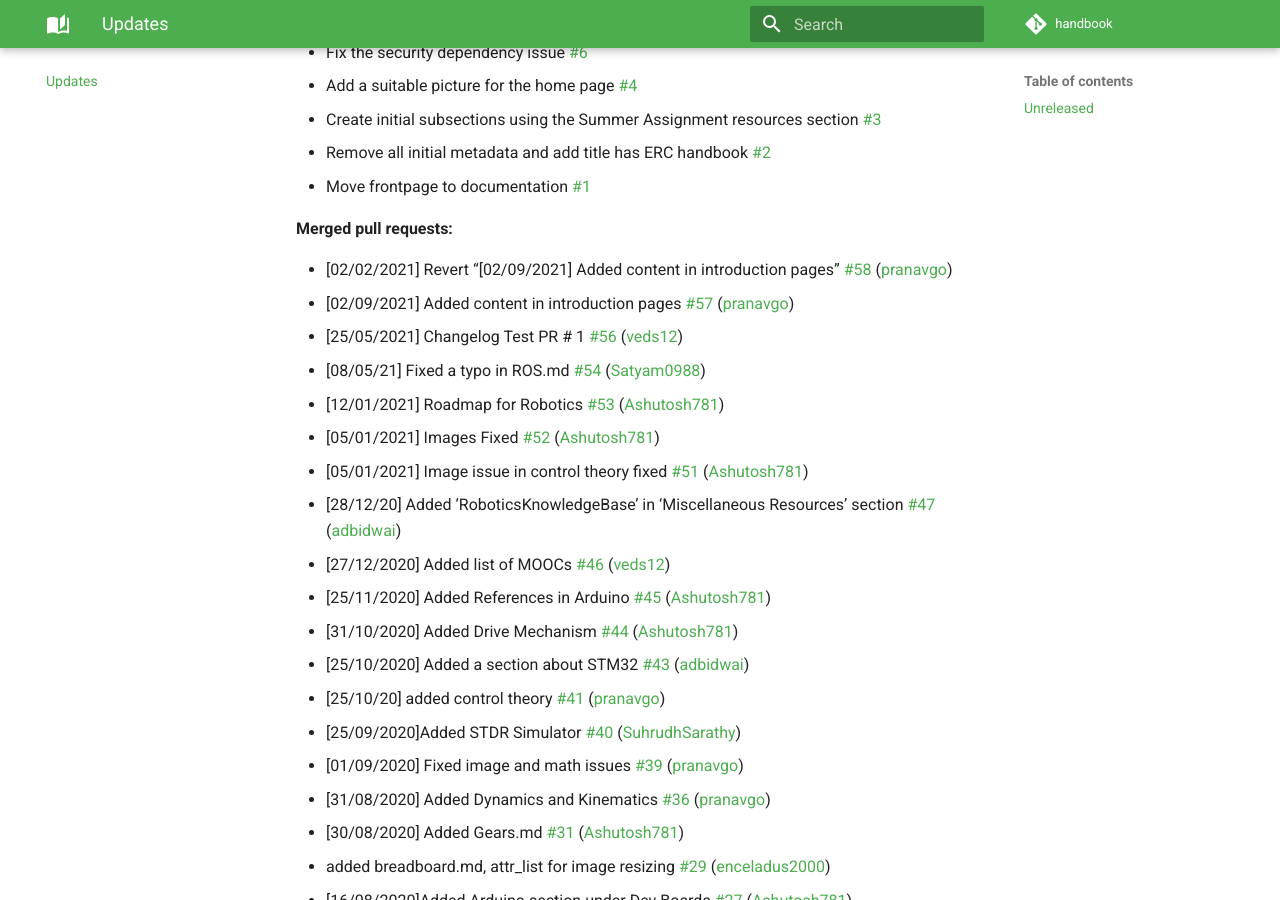
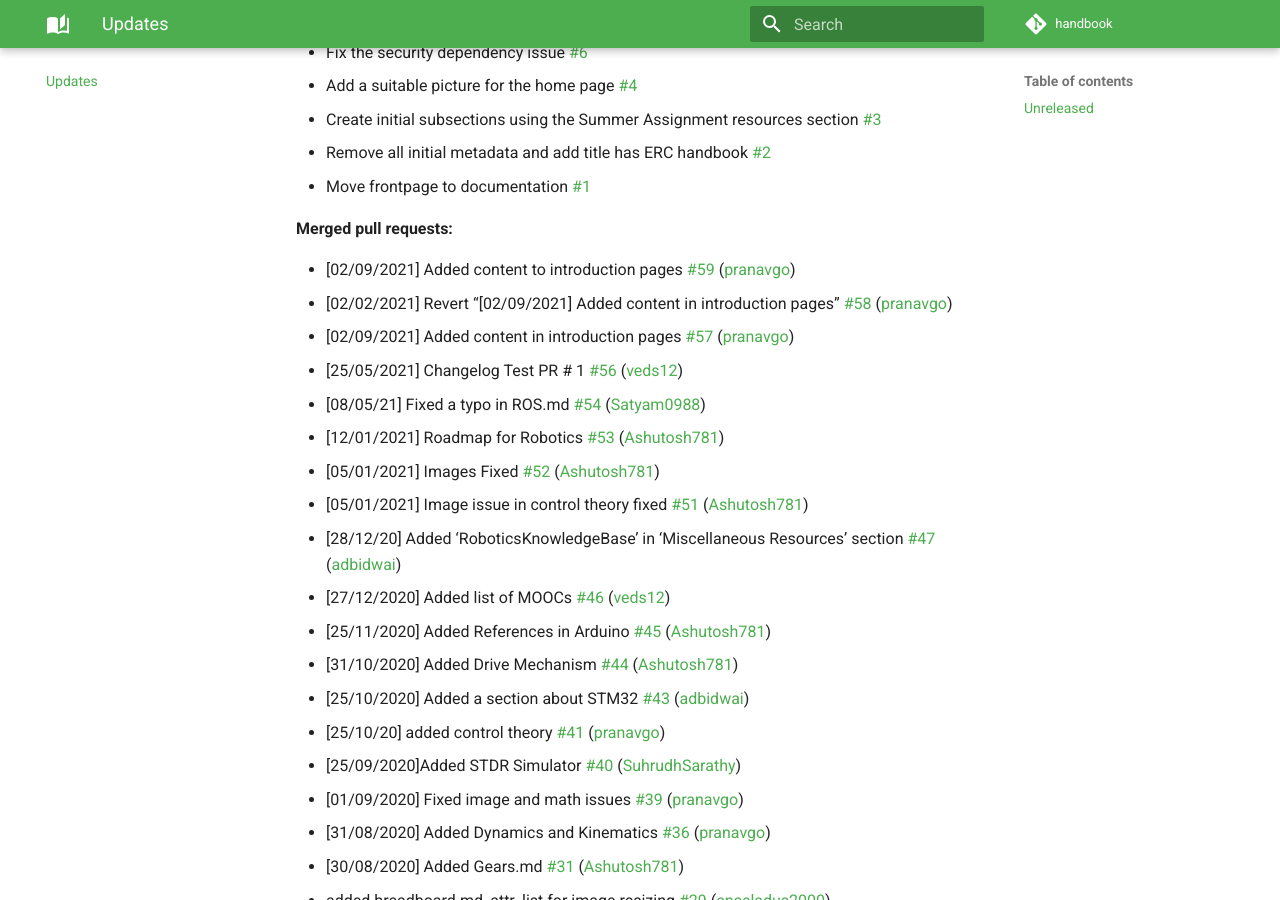
Before and after one commit to ERC-BPGC/handbook, an MkDocs documentation site: the page built from docs/CHANGELOG.md, in a window 1280 px wide and 900 px high, scrolled down 858 px. Built offline with MkDocs 1.6.1 and Material for MkDocs 9.7.7, drawn with Linux system fonts in a browser that asks for light colours; comment, search, counter and statistics services are not loaded.

Commit message:
Updated CHANGELOG.md

```diff
--- a/docs/CHANGELOG.md
+++ b/docs/CHANGELOG.md
@@ -33,6 +33,7 @@
 
 **Merged pull requests:**
 
+- \[02/09/2021\] Added content to introduction pages [\#59](https://github.com/ERC-BPGC/handbook/pull/59) ([pranavgo](https://github.com/pranavgo))
 - \[02/02/2021\] Revert "\[02/09/2021\] Added content in introduction pages" [\#58](https://github.com/ERC-BPGC/handbook/pull/58) ([pranavgo](https://github.com/pranavgo))
 - \[02/09/2021\] Added content in introduction pages [\#57](https://github.com/ERC-BPGC/handbook/pull/57) ([pranavgo](https://github.com/pranavgo))
 - \[25/05/2021\] Changelog Test PR \# 1 [\#56](https://github.com/ERC-BPGC/handbook/pull/56) ([veds12](https://github.com/veds12))
```
